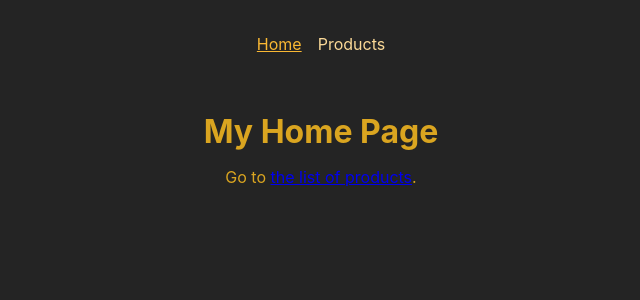
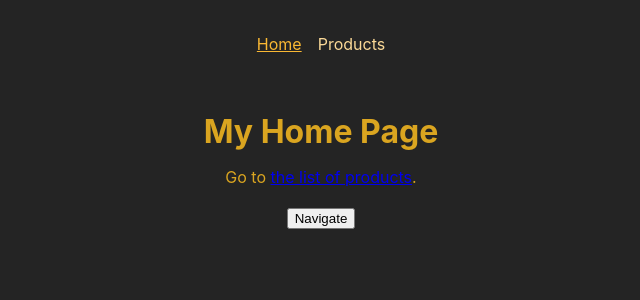
Before and after one commit to acet09/section_20, a React (Create React App) app: page / in a window 1280 px wide. Shown: the top 300 px of the page, without its empty margins (319-959 px from the left). Built offline with nearby package versions, Linux system fonts and the light colour scheme.

Commit message:
287_useNavigate

```diff
--- a/src/pages/Home.js
+++ b/src/pages/Home.js
@@ -1,12 +1,21 @@
-import { Link } from 'react-router-dom';
+import { Link, useNavigate } from 'react-router-dom';
 
 function HomePage() {
+  const navigate = useNavigate();
+
+  function navigateHandler() {
+    navigate('/products');
+  }
+
   return (
     <>
       <h1>My Home Page</h1>
       <p>
         Go to <Link to="/products">the list of products</Link>.
       </p>
+      <p>
+        <button onClick={navigateHandler}>Navigate</button>
+      </p>
     </>
   );
 }
```
